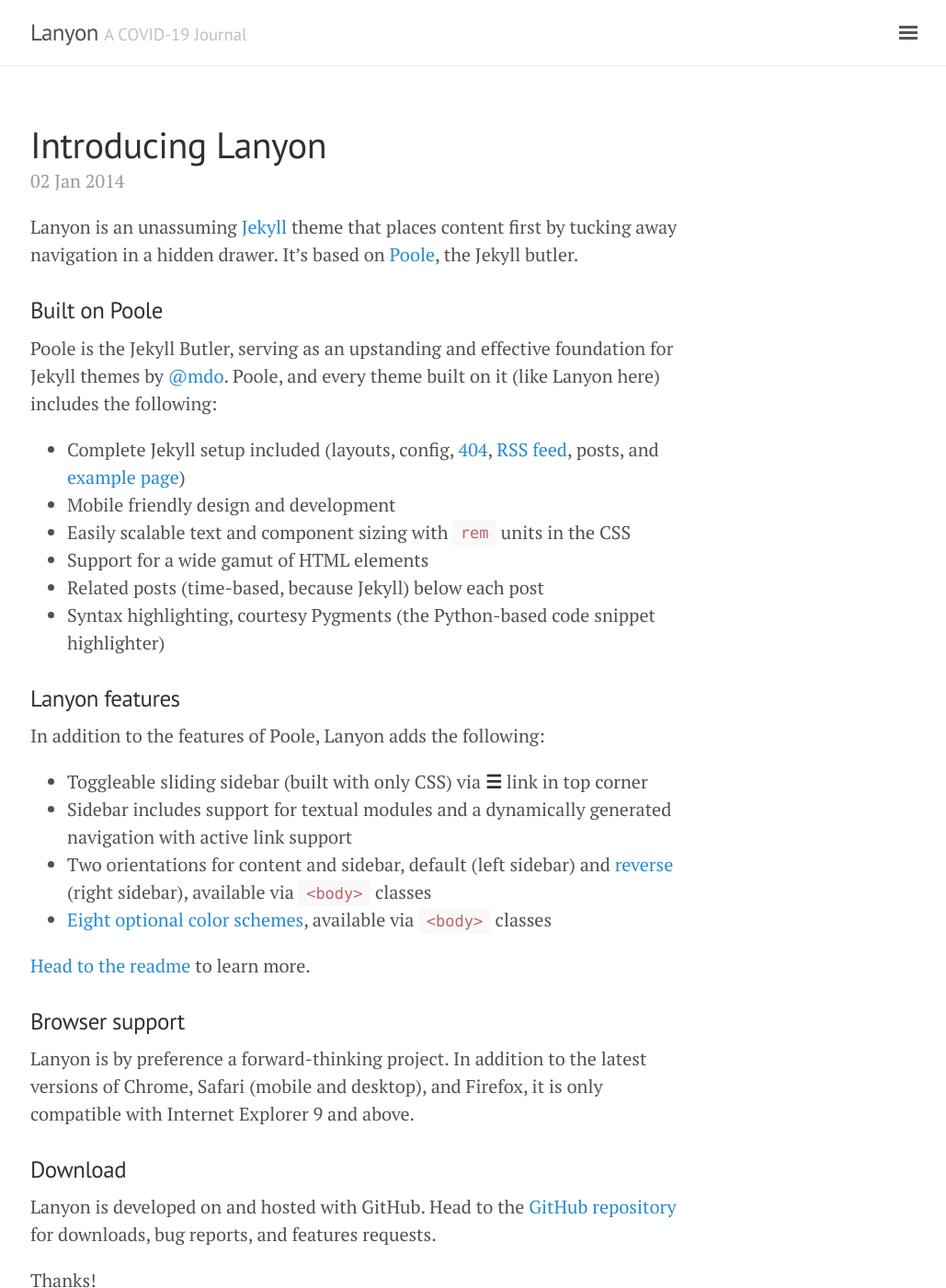
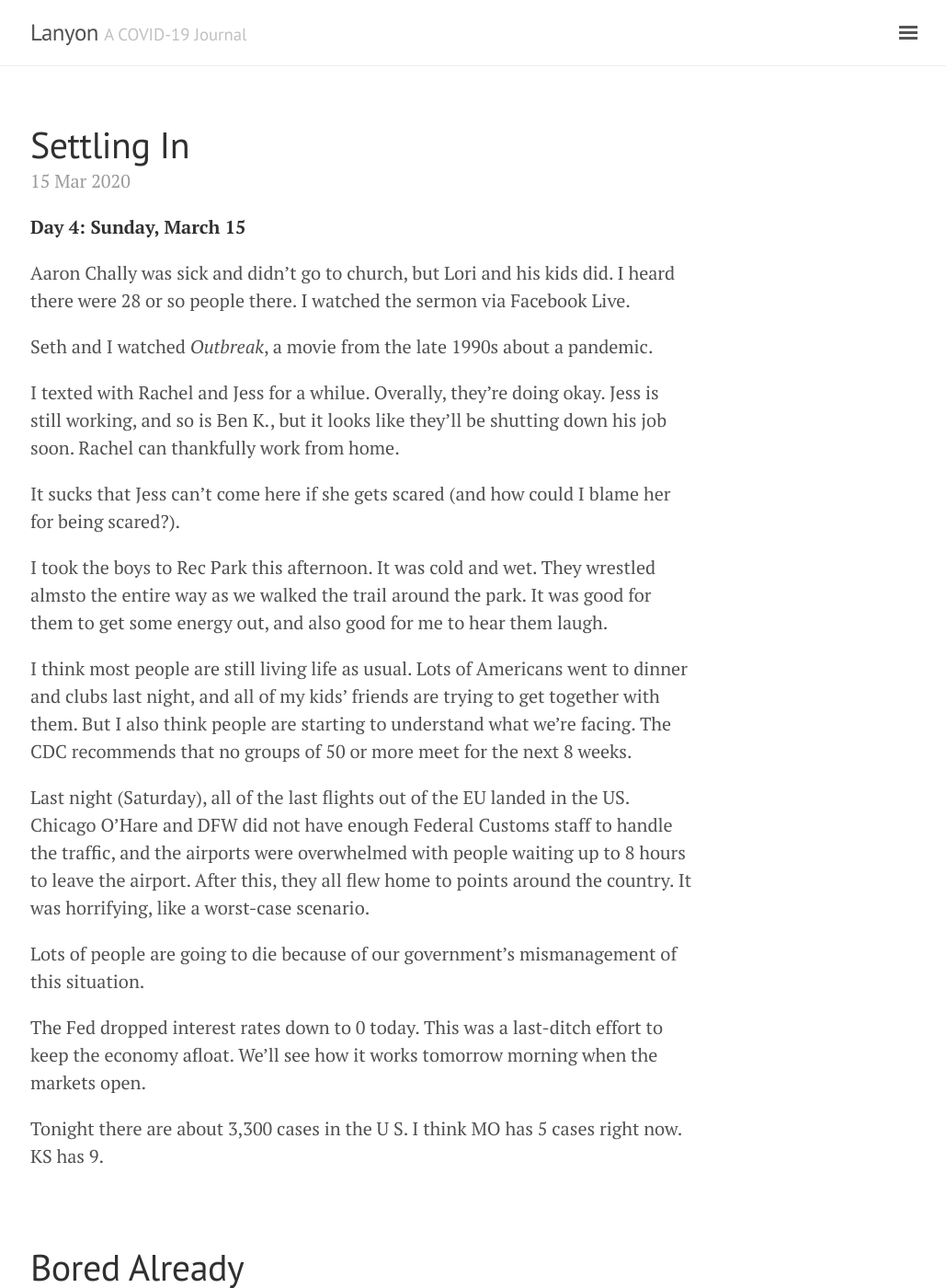
Before and after one commit to thiscovidlife/blog, a Jekyll site: the page built from index.html, in a window 1280 px wide and 1400 px high. Shown: the whole window at 92% size, without its empty margins (247-1276 px from the left). Built offline with Jekyll 4.4.1, drawn with Linux system fonts in a browser that asks for light colours; the list of posts is cut into pages by our own code; some of the changed text lies outside the part shown.

Commit message:
First content

```diff
--- a/_includes/head.html
+++ b/_includes/head.html
@@ -8,9 +8,9 @@
 
   <title>
     {% if page.title == "Home" %}
-      {{ site.title }} &middot; {{ site.tagline }}
+    {{ site.title }} &middot; {{ site.tagline }}
     {% else %}
-      {{ page.title }} &middot; {{ site.title }}
+    {{ page.title }} &middot; {{ site.title }}
     {% endif %}
   </title>
 
@@ -18,10 +18,12 @@
   <link rel="stylesheet" href="{{ site.baseurl }}/public/css/poole.css">
   <link rel="stylesheet" href="{{ site.baseurl }}/public/css/syntax.css">
   <link rel="stylesheet" href="{{ site.baseurl }}/public/css/lanyon.css">
-  <link rel="stylesheet" href="https://fonts.googleapis.com/css?family=PT+Serif:400,400italic,700%7CPT+Sans:400">
+  <link rel="stylesheet"
+    href="https://fonts.googleapis.com/css?family=PT+Serif:400,400italic,700%7CPT+Sans:400?display=swap">
 
   <!-- Icons -->
-  <link rel="apple-touch-icon-precomposed" sizes="144x144" href="{{ site.baseurl }}/public/apple-touch-icon-precomposed.png">
+  <link rel="apple-touch-icon-precomposed" sizes="144x144"
+    href="{{ site.baseurl }}/public/apple-touch-icon-precomposed.png">
   <link rel="shortcut icon" href="{{ site.baseurl }}/public/favicon.ico">
 
   <!-- RSS -->
--- a/_posts/2013-12-31-whats-jekyll.md
+++ /dev/null
@@ -1,12 +0,0 @@
----
-layout: post
-title: What's Jekyll?
----
-
-[Jekyll](http://jekyllrb.com) is a static site generator, an open-source tool for creating simple yet powerful websites of all shapes and sizes. From [the project's readme](https://github.com/mojombo/jekyll/blob/master/README.markdown):
-
-  > Jekyll is a simple, blog aware, static site generator. It takes a template directory [...] and spits out a complete, static website suitable for serving with Apache or your favorite web server. This is also the engine behind GitHub Pages, which you can use to host your project’s page or blog right here from GitHub.
-
-It's an immensely useful tool and one we encourage you to use here with Lanyon.
-
-Find out more by [visiting the project on GitHub](https://github.com/mojombo/jekyll).
--- a/_posts/2014-01-01-example-content.md
+++ /dev/null
@@ -1,122 +0,0 @@
----
-layout: post
-title: Example content
----
-
-
-<div class="message">
-  Howdy! This is an example blog post that shows several types of HTML content supported in this theme.
-</div>
-
-Cum sociis natoque penatibus et magnis <a href="#">dis parturient montes</a>, nascetur ridiculus mus. *Aenean eu leo quam.* Pellentesque ornare sem lacinia quam venenatis vestibulum. Sed posuere consectetur est at lobortis. Cras mattis consectetur purus sit amet fermentum.
-
-> Curabitur blandit tempus porttitor. Nullam quis risus eget urna mollis ornare vel eu leo. Nullam id dolor id nibh ultricies vehicula ut id elit.
-
-Etiam porta **sem malesuada magna** mollis euismod. Cras mattis consectetur purus sit amet fermentum. Aenean lacinia bibendum nulla sed consectetur.
-
-## Inline HTML elements
-
-HTML defines a long list of available inline tags, a complete list of which can be found on the [Mozilla Developer Network](https://developer.mozilla.org/en-US/docs/Web/HTML/Element).
-
-- **To bold text**, use `<strong>`.
-- *To italicize text*, use `<em>`.
-- Abbreviations, like <abbr title="HyperText Markup Langage">HTML</abbr> should use `<abbr>`, with an optional `title` attribute for the full phrase.
-- Citations, like <cite>&mdash; Mark otto</cite>, should use `<cite>`.
-- <del>Deleted</del> text should use `<del>` and <ins>inserted</ins> text should use `<ins>`.
-- Superscript <sup>text</sup> uses `<sup>` and subscript <sub>text</sub> uses `<sub>`.
-
-Most of these elements are styled by browsers with few modifications on our part.
-
-## Heading
-
-Vivamus sagittis lacus vel augue rutrum faucibus dolor auctor. Duis mollis, est non commodo luctus, nisi erat porttitor ligula, eget lacinia odio sem nec elit. Morbi leo risus, porta ac consectetur ac, vestibulum at eros.
-
-### Code
-
-Cum sociis natoque penatibus et magnis dis `code element` montes, nascetur ridiculus mus.
-
-{% highlight js %}
-// Example can be run directly in your JavaScript console
-
-// Create a function that takes two arguments and returns the sum of those arguments
-var adder = new Function("a", "b", "return a + b");
-
-// Call the function
-adder(2, 6);
-// > 8
-{% endhighlight %}
-
-Aenean lacinia bibendum nulla sed consectetur. Etiam porta sem malesuada magna mollis euismod. Fusce dapibus, tellus ac cursus commodo, tortor mauris condimentum nibh, ut fermentum massa.
-
-### Lists
-
-Cum sociis natoque penatibus et magnis dis parturient montes, nascetur ridiculus mus. Aenean lacinia bibendum nulla sed consectetur. Etiam porta sem malesuada magna mollis euismod. Fusce dapibus, tellus ac cursus commodo, tortor mauris condimentum nibh, ut fermentum massa justo sit amet risus.
-
-* Praesent commodo cursus magna, vel scelerisque nisl consectetur et.
-* Donec id elit non mi porta gravida at eget metus.
-* Nulla vitae elit libero, a pharetra augue.
-
-Donec ullamcorper nulla non metus auctor fringilla. Nulla vitae elit libero, a pharetra augue.
-
-1. Vestibulum id ligula porta felis euismod semper.
-2. Cum sociis natoque penatibus et magnis dis parturient montes, nascetur ridiculus mus.
-3. Maecenas sed diam eget risus varius blandit sit amet non magna.
-
-Cras mattis consectetur purus sit amet fermentum. Sed posuere consectetur est at lobortis.
-
-<dl>
-  <dt>HyperText Markup Language (HTML)</dt>
-  <dd>The language used to describe and define the content of a Web page</dd>
-
-  <dt>Cascading Style Sheets (CSS)</dt>
-  <dd>Used to describe the appearance of Web content</dd>
-
-  <dt>JavaScript (JS)</dt>
-  <dd>The programming language used to build advanced Web sites and applications</dd>
-</dl>
-
-Integer posuere erat a ante venenatis dapibus posuere velit aliquet. Morbi leo risus, porta ac consectetur ac, vestibulum at eros. Nullam quis risus eget urna mollis ornare vel eu leo.
-
-### Tables
-
-Aenean lacinia bibendum nulla sed consectetur. Lorem ipsum dolor sit amet, consectetur adipiscing elit.
-
-<table>
-  <thead>
-    <tr>
-      <th>Name</th>
-      <th>Upvotes</th>
-      <th>Downvotes</th>
-    </tr>
-  </thead>
-  <tfoot>
-    <tr>
-      <td>Totals</td>
-      <td>21</td>
-      <td>23</td>
-    </tr>
-  </tfoot>
-  <tbody>
-    <tr>
-      <td>Alice</td>
-      <td>10</td>
-      <td>11</td>
-    </tr>
-    <tr>
-      <td>Bob</td>
-      <td>4</td>
-      <td>3</td>
-    </tr>
-    <tr>
-      <td>Charlie</td>
-      <td>7</td>
-      <td>9</td>
-    </tr>
-  </tbody>
-</table>
-
-Nullam id dolor id nibh ultricies vehicula ut id elit. Sed posuere consectetur est at lobortis. Nullam quis risus eget urna mollis ornare vel eu leo.
-
------
-
-Want to see something else added? <a href="https://github.com/poole/poole/issues/new">Open an issue.</a>
--- a/_posts/2014-01-02-introducing-lanyon.md
+++ /dev/null
@@ -1,38 +0,0 @@
----
-layout: post
-title: Introducing Lanyon
----
-
-Lanyon is an unassuming [Jekyll](http://jekyllrb.com) theme that places content first by tucking away navigation in a hidden drawer. It's based on [Poole](http://getpoole.com), the Jekyll butler.
-
-### Built on Poole
-
-Poole is the Jekyll Butler, serving as an upstanding and effective foundation for Jekyll themes by [@mdo](https://twitter.com/mdo). Poole, and every theme built on it (like Lanyon here) includes the following:
-
-* Complete Jekyll setup included (layouts, config, [404](/404), [RSS feed](/atom.xml), posts, and [example page](/about))
-* Mobile friendly design and development
-* Easily scalable text and component sizing with `rem` units in the CSS
-* Support for a wide gamut of HTML elements
-* Related posts (time-based, because Jekyll) below each post
-* Syntax highlighting, courtesy Pygments (the Python-based code snippet highlighter)
-
-### Lanyon features
-
-In addition to the features of Poole, Lanyon adds the following:
-
-* Toggleable sliding sidebar (built with only CSS) via **☰** link in top corner
-* Sidebar includes support for textual modules and a dynamically generated navigation with active link support
-* Two orientations for content and sidebar, default (left sidebar) and [reverse](https://github.com/poole/lanyon#reverse-layout) (right sidebar), available via `<body>` classes
-* [Eight optional color schemes](https://github.com/poole/lanyon#themes), available via `<body>` classes
-
-[Head to the readme](https://github.com/poole/lanyon#readme) to learn more.
-
-### Browser support
-
-Lanyon is by preference a forward-thinking project. In addition to the latest versions of Chrome, Safari (mobile and desktop), and Firefox, it is only compatible with Internet Explorer 9 and above.
-
-### Download
-
-Lanyon is developed on and hosted with GitHub. Head to the <a href="https://github.com/poole/lanyon">GitHub repository</a> for downloads, bug reports, and features requests.
-
-Thanks!
--- /dev/null
+++ b/_posts/2020-03-11-before-storm.md
@@ -0,0 +1,32 @@
+---
+layout: post
+title: Before the Storm
+---
+
+**Day 0: Wednesday, March 11**
+
+## Background ##
+
+I've been passively watching this virus expand around the world for about a month now.  Back when it first appeared as a minor news story in early January, I commented sarcastically, "Wouldn't it be just great if this was the next Spanish Flu?"  Since then, I've watched the news and the numbers increase as the virus tore through China, into Japan and South Korea, then slowly toward Europe.  Iran has been hit hard.  Right now, Italy is getting really bad.
+
+I'm trying hard to not be paranoid, but I feel like I've seen this before.  Maybe it was 9/11, maybe it was Hurricane Katrina, or even something about my deployment to Iraq, but I believe that the worst-case scenario is possible, and perhaps even likely in this world.
+
+In my house we have seven people: me, my wife, three teenage kids, and my parents.  Between all of us we also have three dogs and a cat. Together, we live in the suburbs of Kansas City, Missouri.
+
+My wife is an experience nurse who has worked everything from nursing homes, to "the floor," to hospice.  She currently works as the nurse at a Children's Home in our area, housing young people awaiting foster homes, as well as people with Intellectual/Developmental Disabilities.  She's the most caring person I know by far, and she's smart as heck.  I trust her opinion more that anyone else's in my life.
+
+My daughter, Mollie, just turned 18 a month ago.  She's a senior in high school.  My oldest son is Daniel, who is 15, and my youngest is Seth, aged 13.  They are my greatest treasures.  They are smart and witty and talented, and also some of the most hilarious people I know.
+
+My Mom and Dad live with me due to health problems.  My Mom has Myasthenia Gravis, a neurological autoimmune disorder.  My Dad had a stroke just over a year ago, as well as a heart attack, triple bypass surgery, and a pacemaker put in back in August.  We have always had a good relationship, and frankly, we all really enjoy them living with us.
+
+-----
+
+## About Me ##
+
+I'm a web developer, meaning I build websites for a living.  I'm in my early 40's, and was in full-time ministry for a decade in the past.  During that time I was in the Army, and I went to Iraq.  I came home with PTSD that required hospitalization, and the anxiety it gave me took me out of working at the Church because of the public speaking and just the constant interpersonal interactions.  I've come a long way over the last 10 years, but I do have issues with depression and anxiety from time to time.
+
+I'm a Christian, but I'm not angry about it.  I ask you to not judge me too quickly and I'll do the same for you.  I'm far from a Trump supporter, if that helps you understand me a bit more.
+
+I serve in the leadership team at my church (the technical term is an "elder").  This means that in addition to our head pastor, we have two other men who are lay (read "unpaid") pastors as well.  The three of us pastor the church as equals, which means that although the paid head pastor holds a lot of responsibility, all decisions for the church are made as a group.  We make a great team.  It is our job to shepherd, guide, and serve our people, not to boss them around.
+
+I was in the Army for 5 years, and in Iraq I served as prison guard. I helped evacuate New Orleans a few days after Hurricane Katrina in 2005. I also served as a Chaplain Assistant in Army hospitals, including experience working in a level V trauma unit.
--- /dev/null
+++ b/_posts/2020-03-12-it-begins.md
@@ -0,0 +1,22 @@
+---
+layout: post
+title: It Begins
+---
+
+**Day 1: Thursday, March 12**
+
+Last night I told Mollie that things that the next 24 hours would change everyting, and, unfortunately, they did.
+
+So far 166,000 people worldwide have had COVID-19, and 4,300 have died.  It's just now starting to spread in the US.  We crossed 1,000 cases yesterday, and according to the statistics we have, that number should start doubling every day now.
+
+Our government has not taken this seriously.  And, accordingly, it has moved slowly.  There are dangerously few testing kids available -- much lower than in other countries, so that 1,000 cases is probably much higher.
+
+In Missouri, only 65 tests have been administered to date.  We have only one case, in St. Louis. Kansas has one case in Johnson County.  There are more around Omaha/Council Bluffs.
+
+I'm really worried about my parents catching this.  I'm not sure my Mom could survive it.  I might start working from home as soon as tomorrow.
+
+MLB, NBA, WNBA, and the NCAA basketball tournament have all been postponed/cancelled in some way.  When groups are willing to give up that kind of money, it lets me know how serious this is going to be.
+
+The mayor of KC MO declared a state of emergency today.  The stock market took its largest loss since 1987 (2,300 points).  The Fed injected $1.5 Trillion into it, and it was immediately consumed and lost.
+
+Tonight they announced a 70-year old man died in KCK yesterday (Wednesday).  He lived in a long-term care facility.  His autopsy showed that he had COVID-19.  This is Kansas' first death.
--- /dev/null
+++ b/_posts/2020-03-13-isolation-almost.md
@@ -0,0 +1,22 @@
+---
+layout: post
+title: Isolation (Almost)
+---
+
+**Day 2: Friday, March 13**
+
+I got permission yesterday to work from home today.  I'm very worried --almost scared-- that my Mom and Dad won't survive this.
+
+Right now they're saying people over 60 are at a high risk of death, and those with comorbidities (like smoking, high blood pressure, obesity, autoimmune disorders, etc) are at a higher risk as well.
+
+Italy has found that although people in their 40s might survive this, their lungs get ripped up, leading to months of therapy and scarring that will affect their respiratory system for the rest of their lives.
+
+Today I went to the office for just a while to fill out some paperwork and attend a meeting where they outlined how work will go in the near future.  Basically we'll be working from home and calling in for meetings, unless an in-person meeting is necessary.  I think it's quite fair.
+
+I took the boys to Walmart last night to get some snack for my Mom, and things were surprisingly normal (if a little picked over).
+
+People have been fighting to stockpile toilet paper.  Nobody really knows why, they just do it.
+
+Trump held a press conference yesterday where he announced a website that will help triage people for drive-through testing.  After the presser, Google (the site's developer) said they were still in the early stages of development, and that it would be first piloted locally in San Fransico.  Basically, Trump lied about the progress and scope of the site.
+
+We don't have enough tests.  They've been promising millions of them for the last two weeks.
--- /dev/null
+++ b/_posts/2020-03-14-bored-already.md
@@ -0,0 +1,13 @@
+---
+layout: post
+title: Bored Already
+---
+**Day 3: Saturday, March 14**
+
+They're planning on having church tomorrow, and we're not going.  I can't believe Mike wants to have it.
+
+We sat around the house all day, constantly checking for news on social media and trying to distract ourselves.  We're in shock.
+
+Missouri had 6 cases by the end of the day today.
+
+We're discussing moving the weight bench into our recently-cleaned garage, but Haley wants us to wait a week or so to see if this really pans out.
--- /dev/null
+++ b/_posts/2020-03-15-settling-in.md
@@ -0,0 +1,25 @@
+---
+layout: post
+title: Settling In
+---
+**Day 4: Sunday, March 15**
+
+Aaron Chally was sick and didn't go to church, but Lori and his kids did.  I heard there were 28 or so people there.  I watched the sermon via Facebook Live.
+
+Seth and I watched _Outbreak_, a movie from the late 1990s about a pandemic.
+
+I texted with Rachel and Jess for a whilue.  Overally, they're doing okay.  Jess is still working, and so is Ben K., but it looks like they'll be shutting down his job soon.  Rachel can thankfully work from home.
+
+It sucks that Jess can't come here if she gets scared (and how could I blame her for being scared?).
+
+I took the boys to Rec Park this afternoon.  It was cold and wet.  They wrestled almsto the entire way as we walked the trail around the park.  It was good for them to get some energy out, and also good for me to hear them laugh.
+
+I think most people are still living life as usual.  Lots of Americans went to dinner and clubs last night, and all of my kids' friends are trying to get together with them.  But I also think people are starting to understand what we're facing.  The CDC recommends that no groups of 50 or more meet for the next 8 weeks.
+
+Last night (Saturday), all of the last flights out of the EU landed in the US.  Chicago O'Hare and DFW did not have enough Federal Customs staff to handle the traffic, and the airports were overwhelmed with people waiting up to 8 hours to leave the airport.  After this, they all flew home to points around the country.  It was horrifying, like a worst-case scenario.
+
+Lots of people are going to die because of our government's mismanagement of this situation.
+
+The Fed dropped interest rates down to 0 today.  This was a last-ditch effort to keep the economy afloat.  We'll see how it works tomorrow morning when the markets open.
+
+Tonight there are about 3,300 cases in the U S.  I think MO has 5 cases right now.  KS has 9.
```
